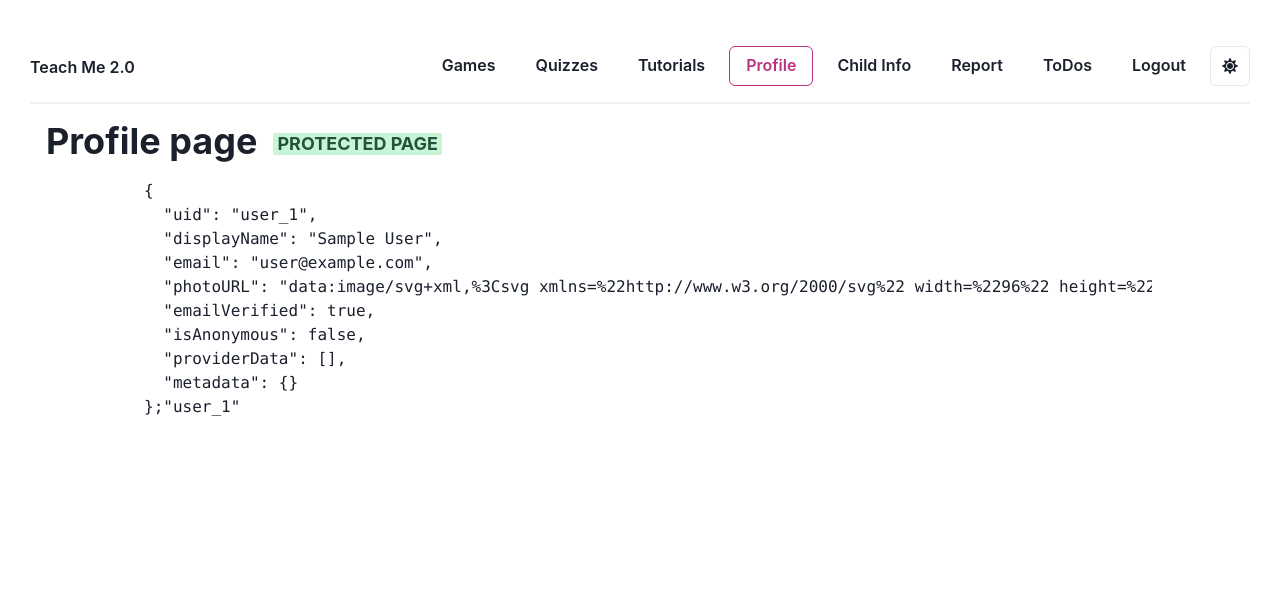
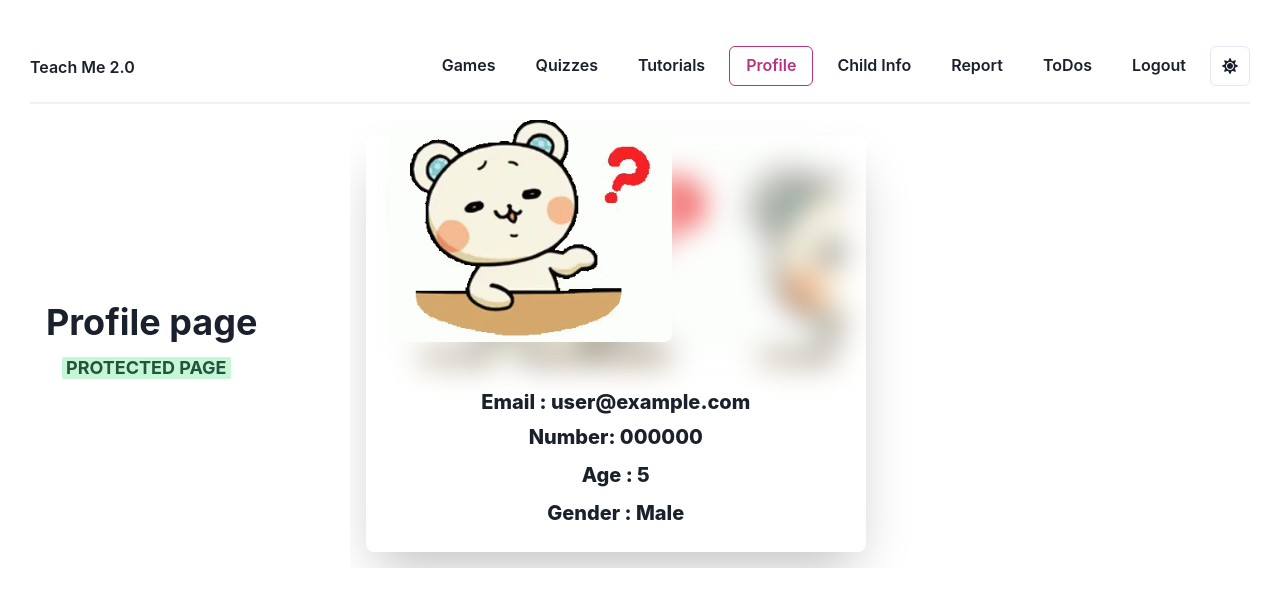
Before and after one commit to SHresTho12/Spl-lab-project-2, a React (Create React App) app: page /profile in a window 1280 px wide. Shown: the top 606 px of the page. Built offline with nearby package versions, Linux system fonts and the light colour scheme; no server answers; sample sign-in values are in the browser's storage.

Commit message:
profile page

```diff
--- a/src/components/ChartReport.js
+++ /dev/null
@@ -1,22 +0,0 @@
-import React from "react";
-
-function ChartReport(props) {
-  const {
-    AvarageScore1,
-    AvarageScore2,
-    AvarageScore3,
-    NormalScore1,
-    NormalScore2,
-    NormalScore3,
-  } = props;
-  const data = {
-    labels: ["MixOrMatch", "Hangman", "DxBall"],
-    datasets: {
-      label: "Game Score Comparision",
-      data: [1, 2, 3],
-    },
-  };
-  return <Line data={data} />;
-}
-
-export default ChartReport;
--- a/src/pages/Profilepage.jsx
+++ b/src/pages/Profilepage.jsx
@@ -1,19 +1,41 @@
-import React from 'react'
+import React, { useState } from 'react'
 import { Layout } from '../components/Layout'
-import { Badge, chakra, Code, Container, Heading } from '@chakra-ui/react'
+import { Badge,Heading, Container, VStack, HStack, DrawerHeader,Text,Box, SimpleGrid,useColorModeValue,Stack,Image, Center} from '@chakra-ui/react'
 import { Card } from '../components/Card'
 import { useAuth } from '../Contexts/AuthContexts'
 import { useEffect } from 'react'
 import  axios  from 'axios'
+import pp from "../images/MemoryGame/question.gif"
+
 export default function Profilepage() {
   const {currentUSer} = useAuth()
+  let uid = currentUSer.uid;
+  let Uname;
+  const [name,setName] = useState([]);
   useEffect(() => {
     axios.get("http://localhost:3001/profile").then((response) => {
-      console.log(response.data);
+      setName(response.data);
+
     });
   }, []);
+
+
+function getName(){
+  name.forEach(function (data){
+    let id = data.uid;
+    console.log(id);
+    console.log(id);
+    if(id === uid){
+      Uname = data.Name;
+
+    }
+  })
+}
+
+
   return (
     <Layout>
+      <Center>
       <Heading>
         Profile page
         <Badge colorScheme='green' fontSize='lg' mx={4}>
@@ -22,11 +44,88 @@ export default function Profilepage() {
       </Heading>
 
       <Container maxW='container.lg' overflowX='auto' py={4}>
-        <chakra.pre>
-          {JSON.stringify(currentUSer , null , 2)};
-          {JSON.stringify(currentUSer.uid)}
-        </chakra.pre>
+
+
+        <SimpleGrid columns={[1, 1, 1, 1, 1, 1]}>
+           <Box
+        role={"group"}
+        p={6}
+        maxW={"500px"}
+        w={"full"}
+        bg={useColorModeValue("white", "gray.800")}
+        boxShadow={"2xl"}
+        rounded={"lg"}
+        pos={"relative"}
+        zIndex={1}
+      >
+        <Box
+          rounded={"lg"}
+          alignContent={"center"}
+          mt={-12}
+          pos={"relative"}
+          height={"230px"}
+          _after={{
+            transition: "all .3s ease",
+            content: '""',
+            w: "full",
+            h: "full",
+            pos: "absolute",
+            top: 5,
+            left: 0,
+            backgroundImage: `url(${pp})`,
+            filter: "blur(15px)",
+            zIndex: -1,
+          }}
+          _groupHover={{
+            _after: {
+              filter: "blur(20px)",
+            },
+          }}
+        >
+          <Image
+            rounded={"lg"}
+            height={230}
+            width={282}
+            objectFit={"cover"}
+            src={pp}
+          />
+        </Box>
+        <Stack pt={10} align={"center"}>
+          <Heading
+            fontSize={"2xl"}
+            fontFamily={"body"}
+            fontWeight={500}
+            color={"green.500"}
+          >
+            {Uname}
+          </Heading>
+          <Stack direction={"row"} align={"center"}>
+            <Heading fontWeight={800} fontSize={"xl"}>
+              Email : {currentUSer.email}
+            </Heading>
+
+          </Stack>
+          <VStack direction={"row"} align={"center"}>
+           <Text fontWeight={800} fontSize={"xl"}>
+             Number: 000000
+            </Text>
+
+            <Stack direction={"row"} align={"center"}>
+           <Text fontWeight={800} fontSize={"xl"}>
+             Age : 5
+            </Text>
+          </Stack>
+                      <Stack direction={"row"} align={"center"}>
+           <Text fontWeight={800} fontSize={"xl"}>
+             Gender : Male
+            </Text>
+          </Stack>
+          </VStack>
+        </Stack>
+      </Box>
+        </SimpleGrid>
       </Container>
+      </Center>
     </Layout>
   )
 }
--- a/src/pages/ProtectedPage.jsx
+++ b/src/pages/ProtectedPage.jsx
@@ -8,7 +8,7 @@ import mixormatchimage from '../images/MemoryGame/question.gif'
 import ReportBox from '../components/ReportBox';
 import hangmanImage from '../images/MemoryGame/hangMan.jpg'
 import dxImage from '../images/MemoryGame/dx.jpeg'
-import ChartReport from '../components/ChartReport';
+
 
 export default function ProtectedPage() {
   const [gameplayed , setGameplayed] = useState([]);
```
